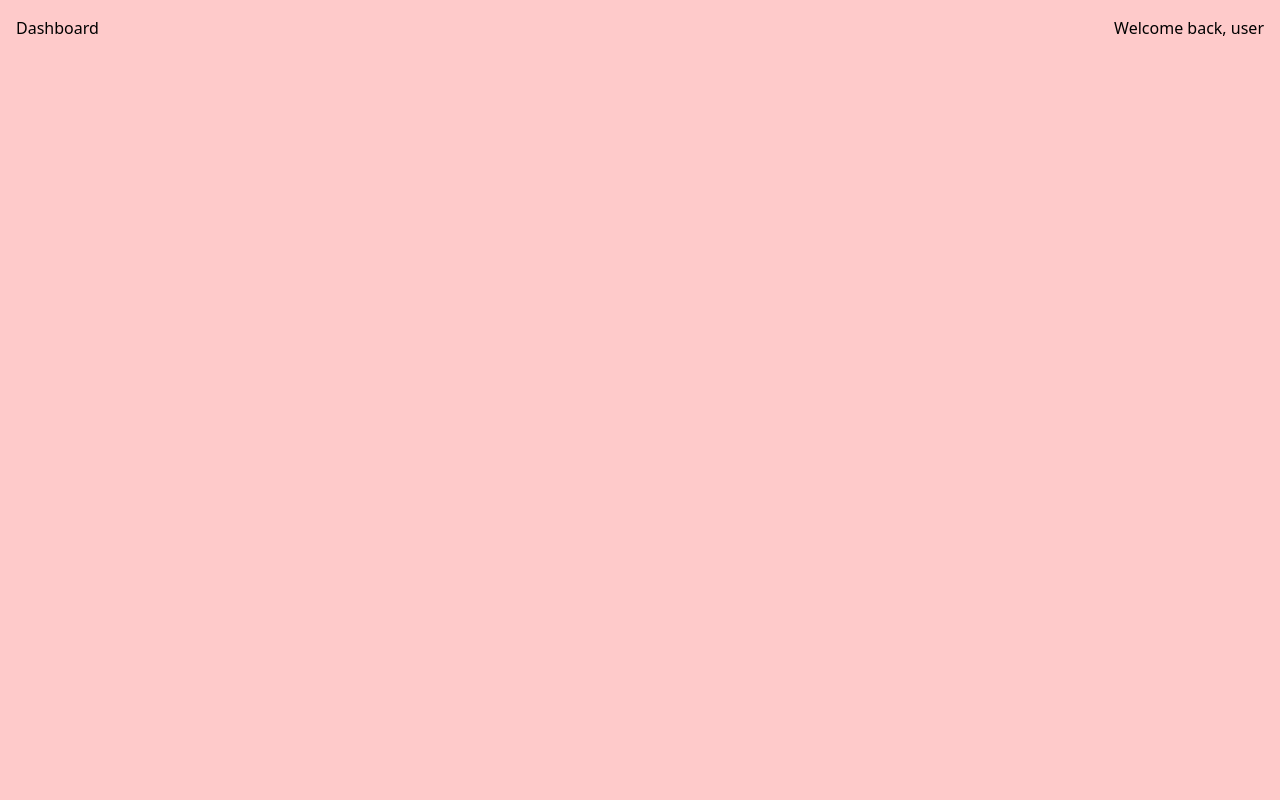
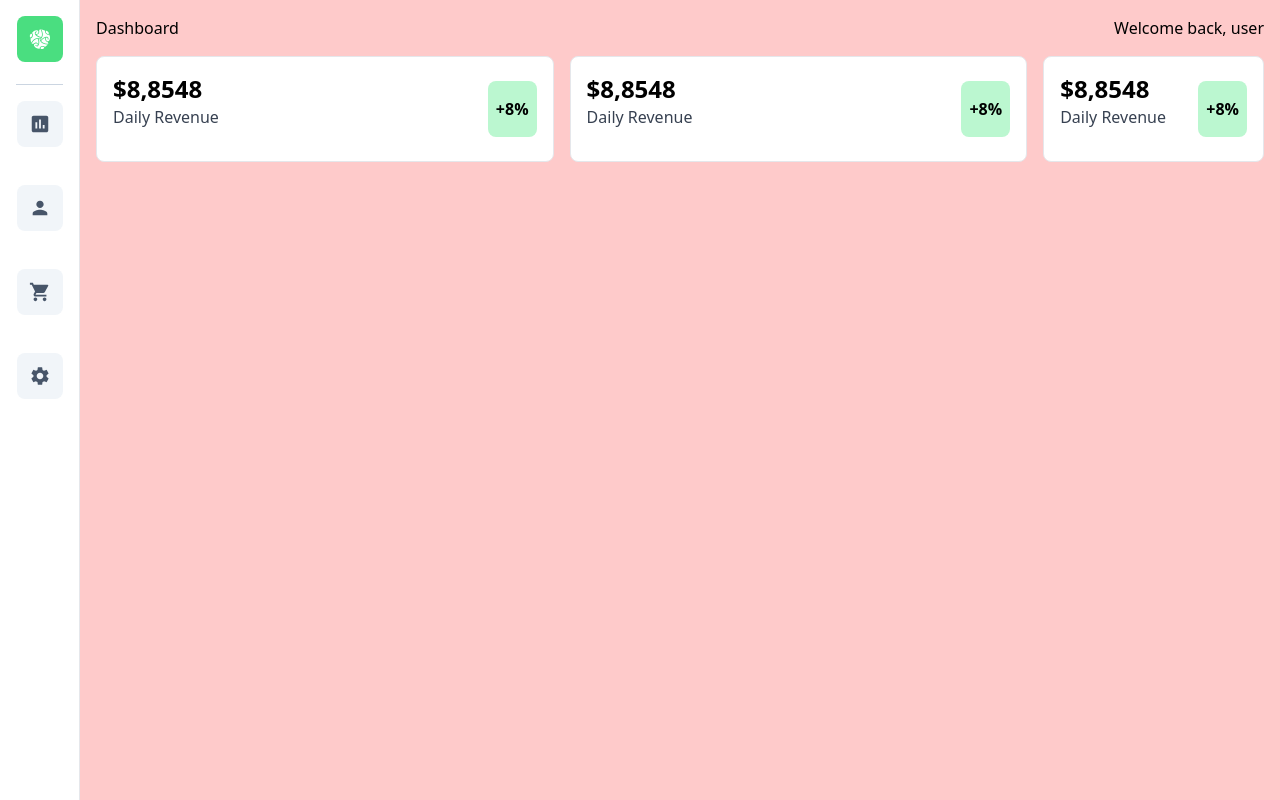
Before and after one commit to Guccifer808/dashboard-nextjs, a Next.js app: page / in a window 1280 px wide. Built offline with nearby package versions, Linux system fonts and the light colour scheme.

Commit message:
TopCards, Header, Sidebar components edits

```diff
--- a/components/Sidebar.jsx
+++ b/components/Sidebar.jsx
@@ -0,0 +1,55 @@
+import Link from "next/link";
+import Image from "next/image";
+
+import {
+  MdSpaceDashboard,
+  MdPerson,
+  MdShoppingCart,
+  MdSettings,
+  MdPoll,
+} from "react-icons/md";
+import { GiTripleCorn } from "react-icons/gi";
+
+const Sidebar = ({ children }) => {
+  return (
+    <div className="flex">
+      <div className="fixed flex h-screen w-20 flex-col justify-between border-r-[1px] bg-white p-4">
+        <div className="flex flex-col items-center">
+          <Link href="/">
+            {/* Logo icon */}
+            <div className="inline-block rounded-lg bg-green-400 p-3 text-white">
+              <GiTripleCorn size={22} />
+            </div>
+          </Link>
+          {/* Border separator */}
+          <span className="w-full border-b-[1px] border-slate-300 p-2"></span>
+          {/* Sidebar Items */}
+          <Link href="/">
+            <div className="my-4 inline-block cursor-pointer rounded-lg bg-slate-100 p-3 text-slate-600 hover:bg-gray-300">
+              <MdPoll size={22} />
+            </div>
+          </Link>
+          <Link href="/customers">
+            <div className="my-4 inline-block cursor-pointer rounded-lg bg-slate-100 p-3 text-slate-600 hover:bg-gray-300">
+              <MdPerson size={22} />
+            </div>
+          </Link>
+          <Link href="/orders">
+            <div className="my-4 inline-block cursor-pointer rounded-lg bg-slate-100 p-3 text-slate-600 hover:bg-gray-300">
+              <MdShoppingCart size={22} />
+            </div>
+          </Link>
+          <Link href="/settings">
+            <div className="my-4 inline-block cursor-pointer rounded-lg bg-slate-100 p-3 text-slate-600 hover:bg-gray-300">
+              <MdSettings size={22} />
+            </div>
+          </Link>
+        </div>
+      </div>
+      {/* Main right side */}
+      <main className="ml-20 w-full">{children}</main>
+    </div>
+  );
+};
+
+export default Sidebar;
--- /dev/null
+++ b/components/TopCards.jsx
@@ -0,0 +1,37 @@
+import React from "react";
+
+const TopCards = () => {
+  return (
+    <div className="grid gap-4 p-4 lg:grid-cols-5">
+      <div className="col-span-1 flex w-full justify-between rounded-lg border bg-white p-4 lg:col-span-2">
+        <div className="flex w-full flex-col pb-4">
+          <p className="text-2xl font-bold">$8,8548</p>
+          <p className="text-gray-700">Daily Revenue</p>
+        </div>
+        <p className="my-2 flex items-center justify-center rounded-lg bg-green-200 p-2 font-semibold">
+          <span>+8%</span>
+        </p>
+      </div>
+      <div className="col-span-1 flex w-full justify-between rounded-lg border bg-white p-4 lg:col-span-2">
+        <div className="flex w-full flex-col pb-4">
+          <p className="text-2xl font-bold">$8,8548</p>
+          <p className="text-gray-700">Daily Revenue</p>
+        </div>
+        <p className="my-2 flex items-center justify-center rounded-lg bg-green-200 p-2 font-semibold">
+          <span>+8%</span>
+        </p>
+      </div>
+      <div className="flex w-full justify-between rounded-lg border bg-white p-4">
+        <div className="flex w-full flex-col pb-4">
+          <p className="text-2xl font-bold">$8,8548</p>
+          <p className="text-gray-700">Daily Revenue</p>
+        </div>
+        <p className="my-2 flex items-center justify-center rounded-lg bg-green-200 p-2 font-semibold">
+          <span>+8%</span>
+        </p>
+      </div>
+    </div>
+  );
+};
+
+export default TopCards;
--- /dev/null
+++ b/components/index.js
@@ -0,0 +1,5 @@
+import Header from "./Header";
+import Sidebar from "./Sidebar";
+import TopCards from "./TopCards";
+
+export { Header, Sidebar, TopCards };
--- a/pages/_app.js
+++ b/pages/_app.js
@@ -1,5 +1,11 @@
-import '@/styles/globals.css'
+import Sidebar from "@/components/Sidebar";
+import "@/styles/globals.css";
 
+// Sidebar wrapper
 export default function App({ Component, pageProps }) {
-  return <Component {...pageProps} />
+  return (
+    <Sidebar>
+      <Component {...pageProps} />
+    </Sidebar>
+  );
 }
--- a/pages/index.js
+++ b/pages/index.js
@@ -1,5 +1,5 @@
 import Head from "next/head";
-import Header from "../components/Header";
+import { Header, TopCards } from "@/components";
 
 export default function Home() {
   return (
@@ -12,6 +12,7 @@
       </Head>
       <main className="min-h-screen bg-red-200">
         <Header />
+        <TopCards />
       </main>
     </>
   );
```
